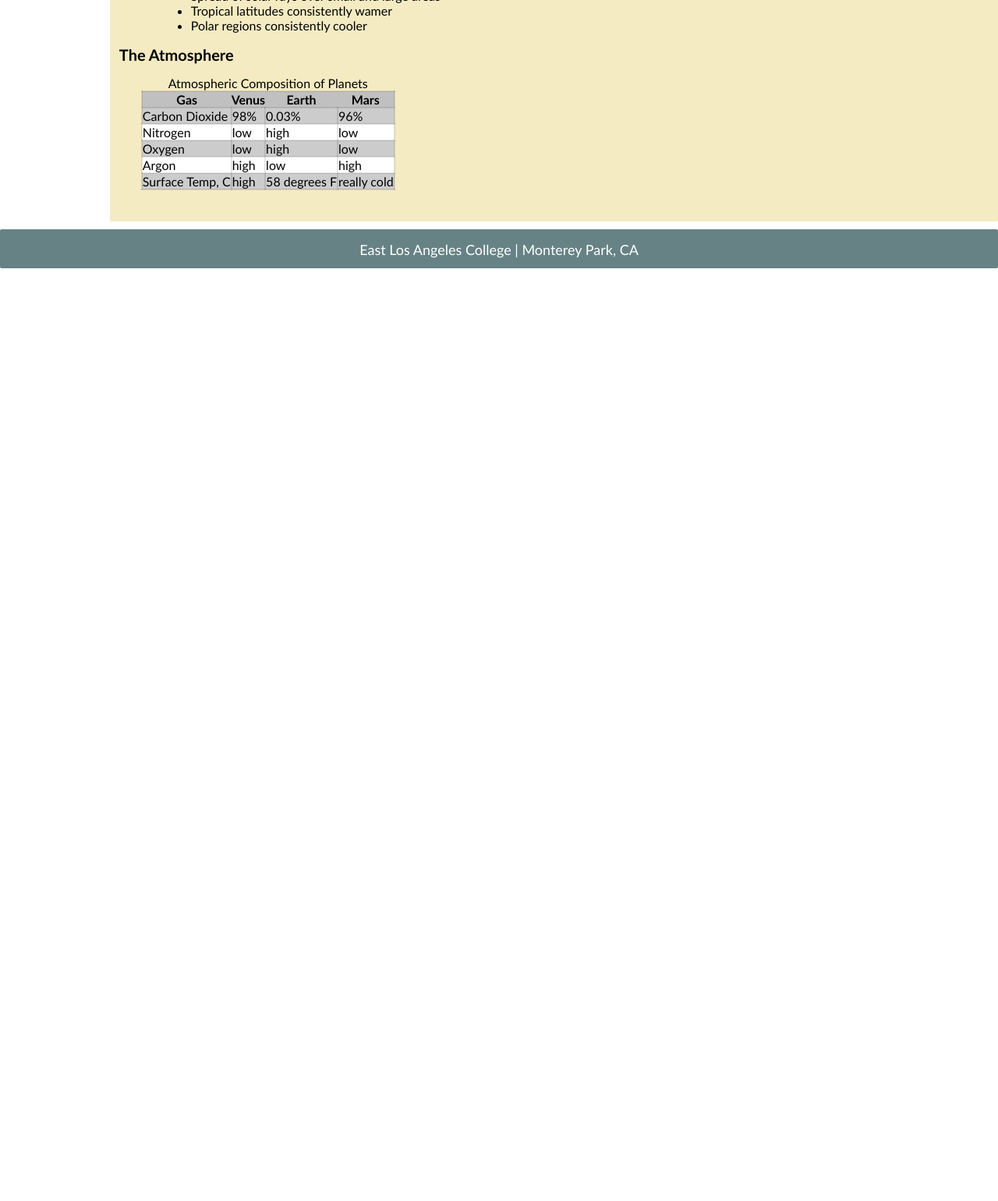
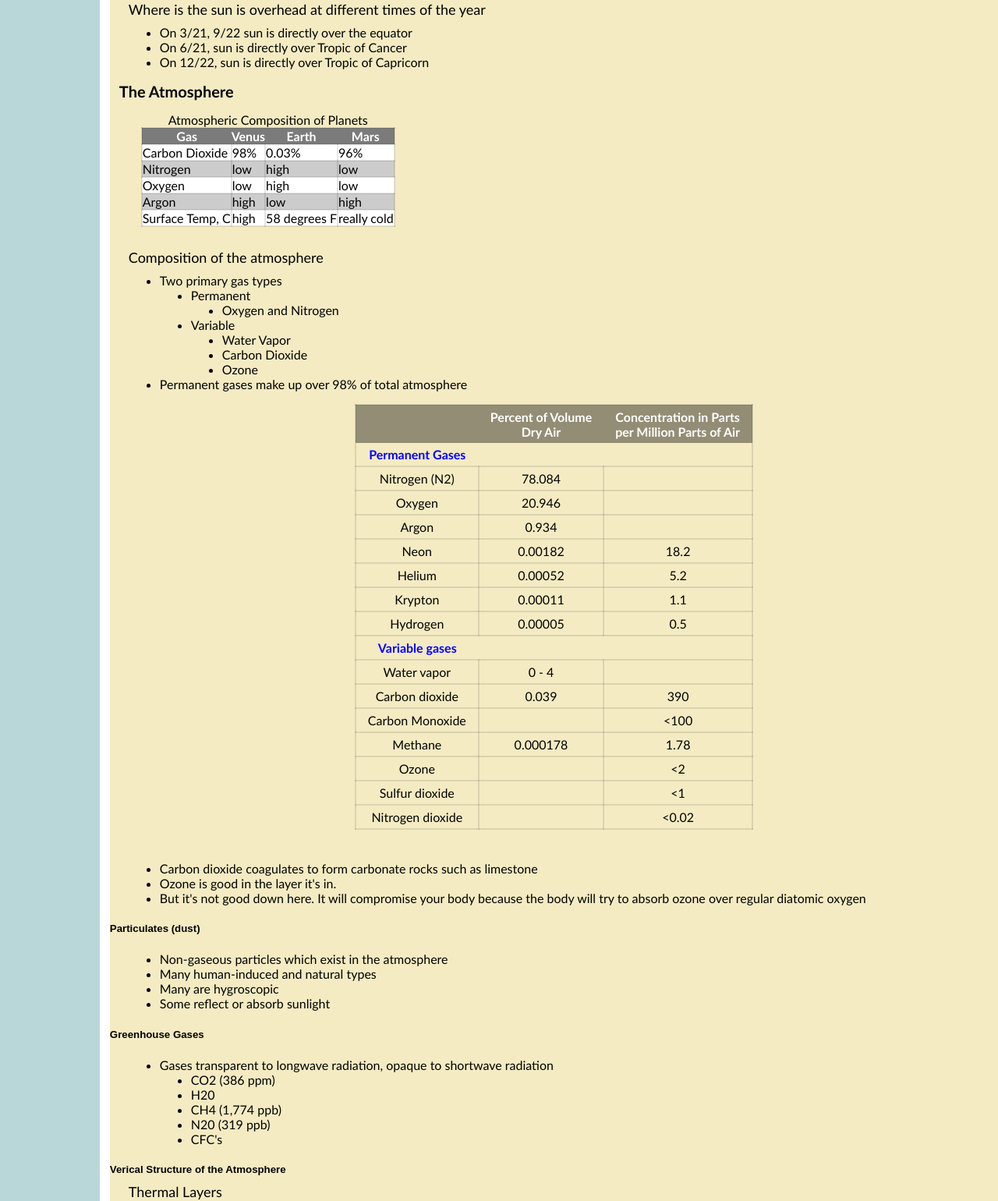
Before and after one commit to maralkan/maralkan.github.io, a plain HTML site: page geog-lecnotes.html in a window 1280 px wide. Shown: the part 1040-2580 px from the top of the page at 78% size. Before the commit the page ends 1384 px from the top, so only its background shows below. Drawn offline with Linux system fonts and the light colour scheme.

Commit message:
Changes to stylesheet.css, resume, geo-lecnotes
Added css formatting for tables in stylesheet.css;
Added notes from Geography 1 class;
Updated resume.html with updated information;

```diff
--- a/css/stylesheet.css
+++ b/css/stylesheet.css
@@ -2,44 +2,9 @@ div {
     border-radius: 2px;
 }
 
-/* #sitemast {
-    padding: 0;
-    margin: 0;
+#container {
     overflow: hidden;
-    border-bottom: 1px solid #000;
-    height: 40px;
-    width: 99.5%;
-    position: absolute;
-    z-index: 1;
-    background: #F4EBC3 no-repeat 0 100%;
-    -webkit-background-size: cover;
-    -moz-background-size: cover;
-    -o-background-size: cover;
-    background-size: cover;
-    border-radius: 2px;
 }
-
-#sitemast h1 {
-    font-size: 2em;
-    line-height: 1em;
-    padding: 0;
-    margin: 0;
-    position: absolute;
-    left: 0;
-    top: 100px;
-    /* hide-from-IE5/Mac hack
-    top: auto;
-    bottom: 0;
-    end hack /
-}
-
-#sitemast h1 a {
-    padding: 0 0.25em;
-}
-
-#sitemast h1 a, .panel a {
-    text-decoration: none;
-} */
 
 #header {
     z-index: 1;
@@ -49,6 +14,7 @@ div {
     height: 60px;
     background-color: #668284;
     margin-bottom: 10px;
+    box-shadow: 2px 2px 6px 0px rgba(0,0,0,0.5);
 }
 
 #name {
@@ -57,6 +23,9 @@ div {
     padding-top: 0px;
     font-size: 24px;
     font-family: Calibri, sans-serif;
+}
+
+#name a {
     color: #fff;
 }
 
@@ -82,14 +51,14 @@ h4 {
     font-family: Calibri, sans-serif;
     font-size: 18px;
     color: #000;
-    line-height: 1.5;
+    line-height: 1;
 }
 
-#workdates {
+.workdates {
     position: relative;
     text-align: right;
     margin-top: -22px;
-    padding-right: 12px;
+    padding-right: 2%;
 }
 
 li {
@@ -121,10 +90,10 @@ a:hover {
     float: left;
     margin-top: 50px;
     width: 10%;
-    min-height: 550px;
-    height: auto;
     background-color: #B9D7D9;
-    margin-bottom: 10px;
+    padding-bottom: 500em;
+    margin-bottom: -500em;
+    overflow: hidden;
 }
 
 .right {
@@ -132,9 +101,21 @@ a:hover {
     float: right;
     margin-top: 50px;
     width: 89%;
-    height: auto;
     background-color: #F4EBC3;
-    margin-bottom: 10px;
+    padding-bottom: 500em;
+    margin-bottom: -500em;
+    overflow: hidden;
+}
+
+.small-section {
+    -webkit-transition: 0.3s background linear;
+    -moz-transition: 0.3s background linear;
+    -o-transition: 0.3s background linear;
+    transition: 0.3s background linear;
+}
+
+.small-section:hover {
+    background: rgba(0,0,0,0.2);
 }
 
 #footer {
@@ -147,6 +128,7 @@ a:hover {
     font-size: 18px;
     text-align: center;
     color: #ffffff;
+    box-shadow: 2px 2px 10px 0px rgba(0,0,0,0.5);
 }
 
 #footer p {
@@ -154,14 +136,9 @@ a:hover {
     padding-top: 15px;
 }
 
-#asian {
+.asian {
 /*    font-family: KaiTi, "STKaiTi", "Kai", "Fang Song", "FangSong";*/
     font-family: "KaiTi", "STKaiTi", "Kai", "Fang Song", "FangSong";
-}
-
-@font-face {
-    font-family: "KaiTi";
-    src: url(../fonts/simkai.ttf) format("truetype");
 }
 
 .body {
@@ -196,6 +173,33 @@ footer {
     padding-left: 40px;
 }
 
+table#skillz {
+    text-align: center;
+    margin-left: auto;
+    margin-right: auto;
+}
+
+#skillz td, #skillz tr, #manytitle td, #manytitle tr {
+    padding: 5px 15px;
+    background-color: transparent;
+}
+
+#manytitle th {
+    padding: 5px 15px;
+}
+
+.secondarytitle {
+    background-color: transparent;
+    color: blue;
+}
+
+table#manytitle {
+    text-align: center;
+    margin-left: auto;
+    margin-right: auto;
+    padding: 5px 15px;
+}
+
 table, td {
     border-collapse: collapse;
     border: 2px solid rgba(0,0,0,0.1);
@@ -212,14 +216,14 @@ table {
 }
 
 table tr:nth-child(even) {
+     background-color: #fff;
+}
+table tr:nth-child(odd) {
      background-color: #ccc;
 }
-table tr:nth-child(odd) {
-     background-color: #fff;
-}
 table th {
-    color: black;
-    background-color: silver;
+    color: white;
+    background-color: rgba(0,0,0,0.4);
 }
 
 img {
--- a/geog-lecnotes.html
+++ b/geog-lecnotes.html
@@ -10,6 +10,7 @@
             <p id="name"><a href="#top">Geography 1</a></p>
             <a href="mailto:marveen1520@gmail.com"><p id="email">marveen1520@gmail.com</p></a>
         </div>
+        <div id="container">
         <div class="left"></div>
         <div class="right">
             <h4>Time</h4>
@@ -84,6 +85,12 @@
                     <li>Polar regions consistently cooler</li>
                 </ul>
             </ul>
+            <p>Where is the sun is overhead at different times of the year</p>
+            <ul>
+                <li>On 3/21, 9/22 sun is directly over the equator</li>
+                <li>On 6/21, sun is directly over Tropic of Cancer</li>
+                <li>On 12/22, sun is directly over Tropic of Capricorn</li>
+            </ul>
             <h4>The Atmosphere</h4>
             <table>
                 <caption>Atmospheric Composition of Planets</caption>
@@ -124,6 +131,139 @@
                     <td>really cold</td>
                 </tr>
             </table>
+            <p>Composition of the atmosphere</p>
+            <ul>
+                <li>Two primary gas types</li>
+                <ul>
+                    <li>Permanent</li>
+                    <ul>
+                        <li>Oxygen and Nitrogen</li>
+                    </ul>
+                    <li>Variable</li>
+                    <ul>
+                        <li>Water Vapor</li>
+                        <li>Carbon Dioxide</li>
+                        <li>Ozone</li>
+                    </ul>
+                </ul>
+                <li>Permanent gases make up over 98% of total atmosphere</li>
+            </ul>
+            <table id="manytitle">
+                <tr>
+                    <th></th>
+                    <th>Percent of Volume<br/>Dry Air</th>
+                    <th>Concentration in Parts<br/>per Million Parts of Air</th>
+                </tr>
+                <tr>
+                    <th class="secondarytitle">Permanent Gases</th>
+                </tr>
+                <tr>
+                    <td>Nitrogen (N2)</td>
+                    <td>78.084</td>
+                    <td></td>
+                </tr>
+                <tr>
+                    <td>Oxygen</td>
+                    <td>20.946</td>
+                    <td></td>
+                </tr>
+                <tr>
+                    <td>Argon</td>
+                    <td>0.934</td>
+                    <td></td>
+                </tr>
+                <tr>
+                    <td>Neon</td>
+                    <td>0.00182</td>
+                    <td>18.2</td>
+                </tr>
+                <tr>
+                    <td>Helium</td>
+                    <td>0.00052</td>
+                    <td>5.2</td>
+                </tr>
+                <tr>
+                    <td>Krypton</td>
+                    <td>0.00011</td>
+                    <td>1.1</td>
+                </tr>
+                <tr>
+                    <td>Hydrogen</td>
+                    <td>0.00005</td>
+                    <td>0.5</td>
+                </tr>
+                <tr>
+                    <th class="secondarytitle">Variable gases</th>
+                </tr>
+                <tr>
+                    <td>Water vapor</td>
+                    <td>0 - 4</td>
+                    <td></td>
+                </tr>
+                <tr>
+                    <td>Carbon dioxide</td>
+                    <td>0.039</td>
+                    <td>390</td>
+                </tr>
+                <tr>
+                    <td>Carbon Monoxide</td>
+                    <td></td>
+                    <td><100</td>
+                </tr>
+                <tr>
+                    <td>Methane</td>
+                    <td>0.000178</td>
+                    <td>1.78</td>
+                </tr>
+                <tr>
+                    <td>Ozone</td>
+                    <td></td>
+                    <td><2</td>
+                </tr>
+                <tr>
+                    <td>Sulfur dioxide</td>
+                    <td></td>
+                    <td><1</td>
+                </tr>
+                <tr>
+                    <td>Nitrogen dioxide</td>
+                    <td></td>
+                    <td><0.02</td>
+                </tr>
+            </table>
+            <ul>
+                <li>Carbon dioxide coagulates to form carbonate rocks such as limestone</li>
+                <li>Ozone is good in the layer it's in.</li>
+                <li>But it's not good down here. It will compromise your body because the body will try to absorb ozone over regular diatomic oxygen</li>
+            </ul>
+            <h5>Particulates (dust)</h5>
+            <ul>
+                <li>Non-gaseous particles which exist in the atmosphere</li>
+                <li>Many human-induced and natural types</li>
+                <li>Many are hygroscopic</li>
+                <li>Some reflect or absorb sunlight</li>
+            </ul>
+            <h5>Greenhouse Gases</h5>
+            <ul>
+                <li>Gases transparent to longwave radiation, opaque to shortwave radiation</li>
+                <ul>
+                    <li>CO2 (386 ppm)</li>
+                    <li>H20</li>
+                    <li>CH4 (1,774 ppb)</li>
+                    <li>N20 (319 ppb)</li>
+                    <li>CFC's</li>
+                </ul>
+            </ul>
+            <h5>Verical Structure of the Atmosphere</h5>
+            <p>Thermal Layers</p>
+            <ul>
+                <li>Troposphere--lowest 10-15 km of atmosphere; most weather occurs here</li>
+                <li>Stratosphere--stagnant air</li>
+                <li>Mesosphere--middle of atmosphere</li>
+                <li>Thermosphere--"heat"</li>
+                <li>Exosphere--transitions into interplanetary space</li>
+            </ul>
+        </div>
         </div>
         <div id="footer">
 			<p>East Los Angeles College | Monterey Park, CA</p>
```
Also changed, not shown: resume.html (+43 -18 lines).
